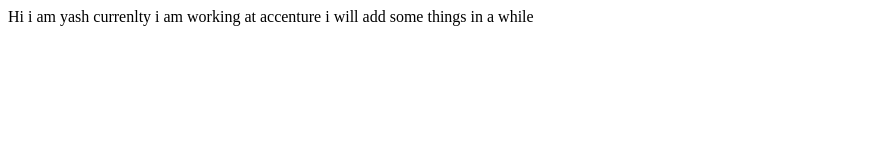
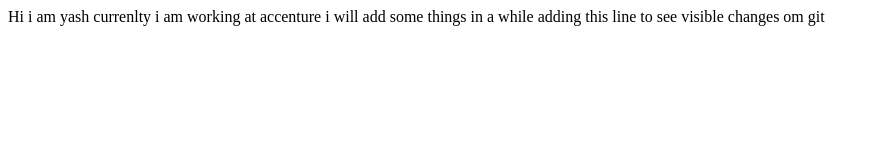
Before and after one commit to yashpatidar17/yashpatidar-demo-portfolio, a plain HTML site: page index.html in a window 1280 px wide. Shown: the whole page, without its empty margins (0-880 px from the left). Drawn offline with Linux system fonts and the light colour scheme.

Commit message:
updated the branch
branch updated

```diff
--- a/index.html
+++ b/index.html
@@ -10,5 +10,6 @@
     Hi i am yash
     currenlty i am working at accenture
     i will add some things in a while
+    adding this line to see visible changes om git
 </body>
 </html>
```
